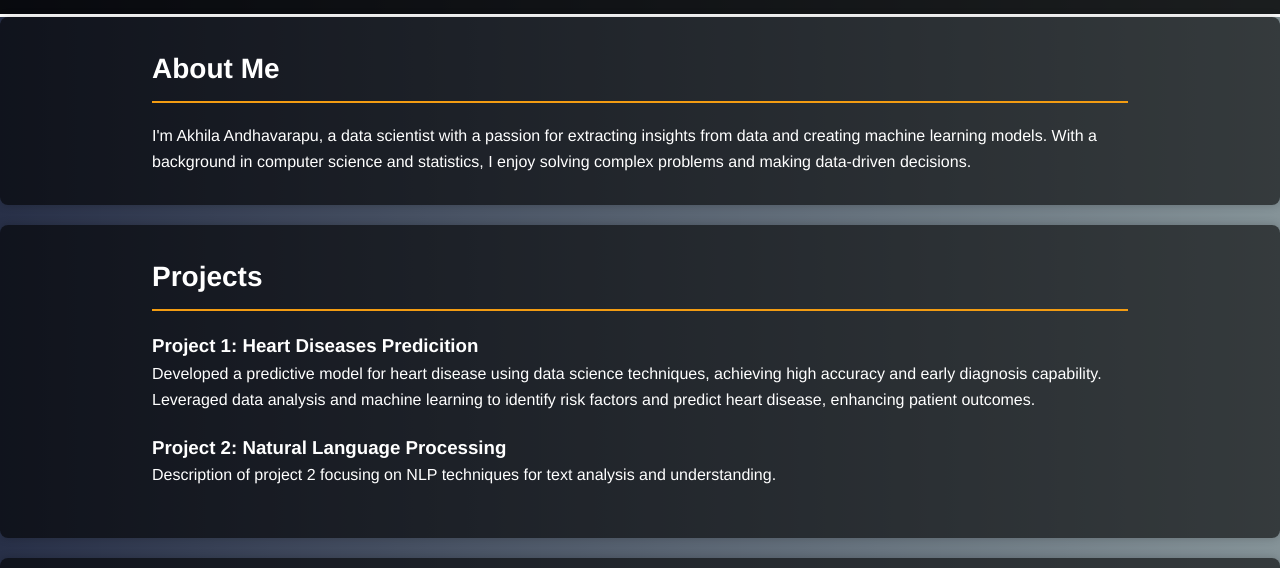
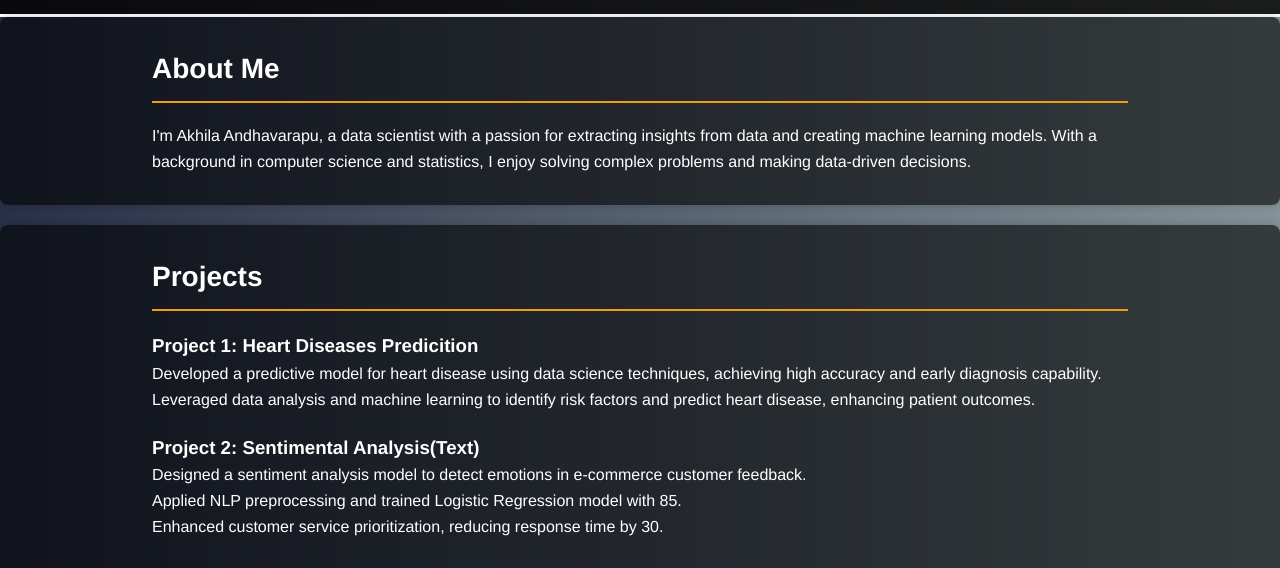
Before and after one commit to Akhila-andhavarapu/Akhila-andhavarapu.github.io, a plain HTML site: page index.html in a window 1280 px wide. Shown: the part 232-800 px from the top of the page. Drawn offline with Linux system fonts and the light colour scheme.

Commit message:
Update index.html

```diff
--- a/index.html
+++ b/index.html
@@ -47,8 +47,12 @@
                 </ul>
             </div>
             <div class="project">
-                <h3>Project 2: Natural Language Processing</h3>
-                <p>Description of project 2 focusing on NLP techniques for text analysis and understanding.</p>
+                <h3>Project 2: Sentimental Analysis(Text)</h3>
+                <ul>
+                    <li>Designed a sentiment analysis model to detect emotions in e-commerce customer feedback.</li>
+                    <li>Applied NLP preprocessing and trained Logistic Regression model with 85.</li>
+                    <li>Enhanced customer service prioritization, reducing response time by 30.</li>
+                </ul>
             </div>
             <!-- Add more projects as needed -->
         </div>
```
